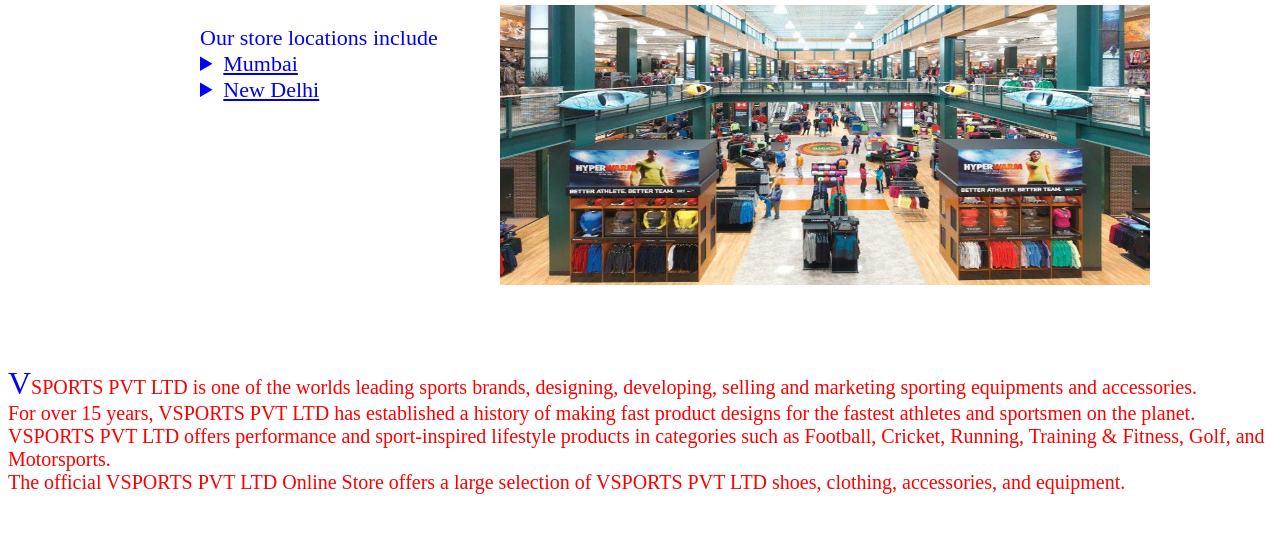
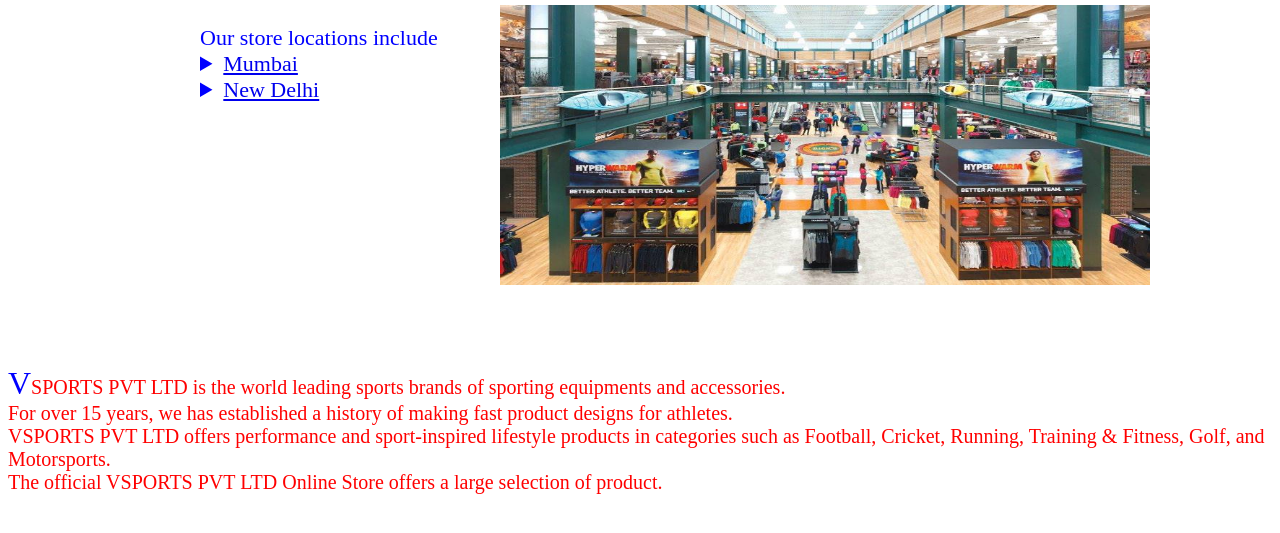
Before and after one commit to abhishekbhave26/Sports-Website-Project, a plain HTML site: page about.html in a window 1280 px wide. Shown: the part 125-658 px from the top of the page. Drawn offline with Linux system fonts and the light colour scheme.

Commit message:
Update about.html
Fix grammar and better comprehension.

```diff
--- a/about.html
+++ b/about.html
@@ -40,9 +40,9 @@ Our store locations include
 </div>
 <div id="about">
 <p>
-VSPORTS PVT LTD is one of the worlds leading sports brands, designing, developing, selling and marketing sporting equipments and accessories.<br> For over 15 years, VSPORTS PVT LTD has established a history of making fast product designs for the fastest athletes and sportsmen on the planet.<br>
+VSPORTS PVT LTD is the world leading sports brands of sporting equipments and accessories.<br> For over 15 years, we has established a history of making fast product designs for athletes.<br>
 VSPORTS PVT LTD offers performance and sport-inspired lifestyle products in categories such as Football, Cricket, Running, Training & Fitness, Golf, and Motorsports.<br>
-The official VSPORTS PVT LTD Online Store offers a large selection of VSPORTS PVT LTD shoes, clothing, accessories, and equipment.<p>
+The official VSPORTS PVT LTD Online Store offers a large selection of product.<p>
 </div>
 <div id="picabout">
 <img src="Simply Sports Shop View_2.jpg"height="280px"width="650px">
```
